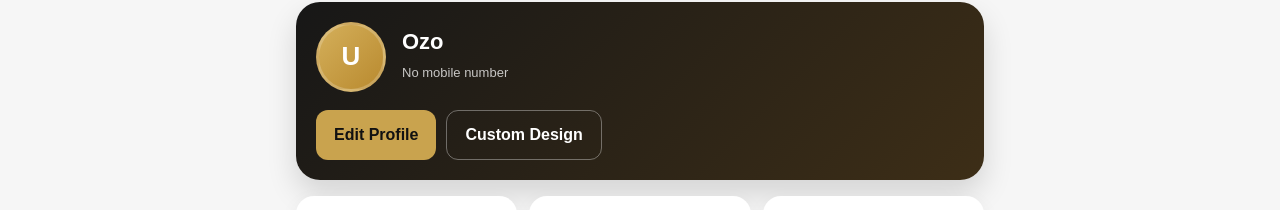
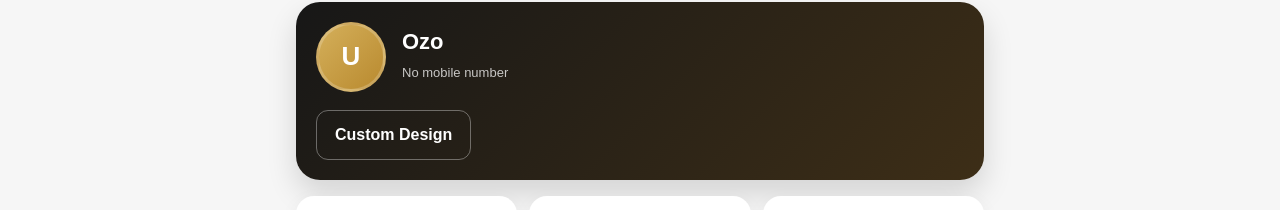
Before and after one commit to ozogoldanddiamonds/ozo-gold-and-dimondsjewellery-website, an Angular app: page /profile in a window 1280 px wide. Shown: the part 145-355 px from the top of the page. Built offline with nearby package versions, Linux system fonts and the light colour scheme; no server answers; a web font is replaced by a local one.

Commit message:
update profile page

```diff
--- a/src/app/components/profile/profile.component.html
+++ b/src/app/components/profile/profile.component.html
@@ -33,9 +33,9 @@
       </div>
 
       <div class="profile-actions">
-        <button class="edit-btn" type="button" (click)="openEditProfileModal()">
+        <!-- <button class="edit-btn" type="button" (click)="openEditProfileModal()">
           Edit Profile
-        </button>
+        </button> -->
         <button class="member-btn" type="button" (click)="Schems()">
           Custom Design
         </button>
```
